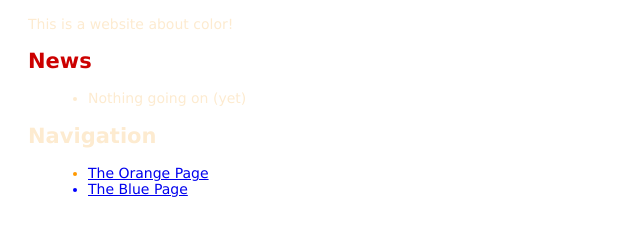
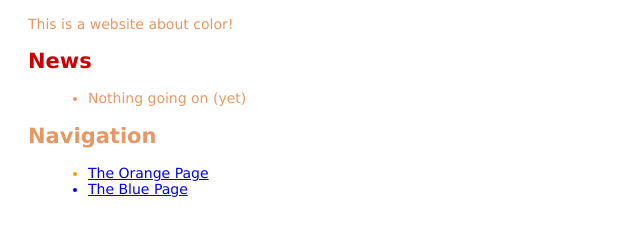
Before and after one commit to ct-john/RysGitTutorial, a plain HTML site: page index.html in a window 1280 px wide. Shown: the part 83-318 px from the top of the page, without its empty margins (0-640 px from the left). Drawn offline with Linux system fonts and the light colour scheme.

Commit message:
again changed body color in css

```diff
--- a/style.css
+++ b/style.css
@@ -2,7 +2,7 @@ body {
     padding: 20px;
     font-family: Verdana, Arial, Helvetica, sans-serif;
     font-size: 14px;
-    color: #FDEBD0;
+    color: #E59866;
   }
 
   p, ul {
```
